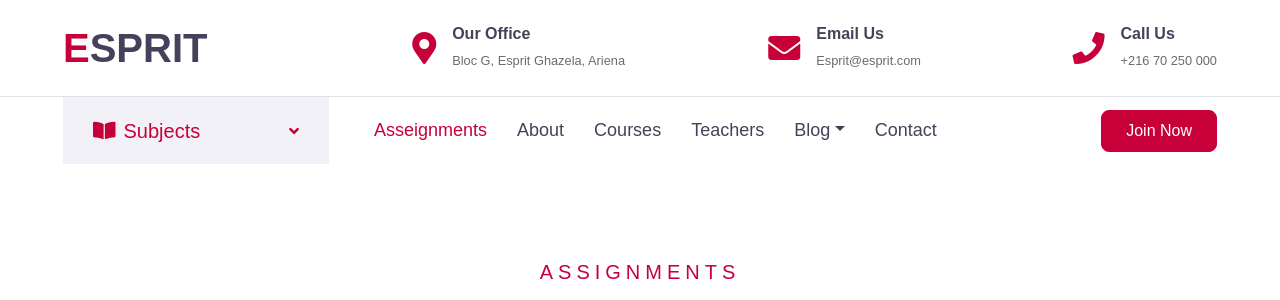
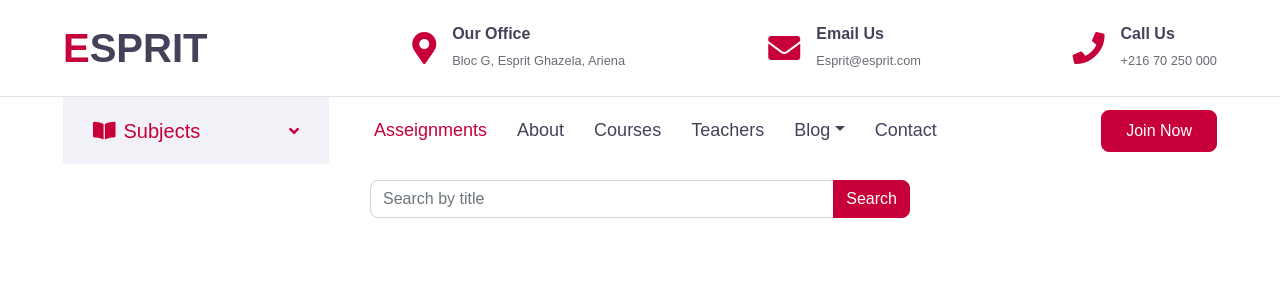
Before and after one commit to nada-elouedi/pi_angular, an Angular app: page /assignment in a window 1280 px wide. Shown: the top 300 px of the page. Built offline with nearby package versions, Linux system fonts and the light colour scheme; no server answers.

Commit message:
Search by Name

```diff
--- a/src/app/app.module.ts
+++ b/src/app/app.module.ts
@@ -7,6 +7,7 @@ import { NavbarComponent } from './layout/navbar/navbar.component';
 import { FooterComponent } from './layout/footer/footer.component';
 import { ListAssignmentComponent } from './layout/components/nada/list-assignment/list-assignment.component';
 import { HttpClientModule } from '@angular/common/http';
+import { FormsModule } from '@angular/forms';
 
 @NgModule({
   declarations: [
@@ -18,7 +19,8 @@ import { HttpClientModule } from '@angular/common/http';
   imports: [
     BrowserModule,
     AppRoutingModule,
-    HttpClientModule
+    HttpClientModule,
+    FormsModule
   ],
   providers: [],
   bootstrap: [AppComponent]
--- a/src/app/layout/components/nada/list-assignment/list-assignment.component.html
+++ b/src/app/layout/components/nada/list-assignment/list-assignment.component.html
@@ -15,6 +15,21 @@
 </head>
 
 <body>
+    <!-- Filter Section -->
+    <div class="container-fluid py-3">
+        <div class="container">
+            <div class="row">
+                <div class="col-md-6 offset-md-3">
+                    <div class="input-group mb-3">
+                        <input type="text" class="form-control" placeholder="Search by title" [(ngModel)]="searchTitle">
+                        <div class="input-group-append">
+                            <button class="btn btn-primary" type="button" (click)="search()">Search</button>
+                        </div>
+                    </div>
+                </div>
+            </div>
+        </div>
+    </div>
     <!-- Courses Start -->
     <div class="container-fluid py-5">
         <div class="container py-5">
--- a/src/app/layout/components/nada/list-assignment/list-assignment.component.ts
+++ b/src/app/layout/components/nada/list-assignment/list-assignment.component.ts
@@ -7,9 +7,13 @@ import { AssignmentServiceService } from 'src/app/services/assignment-service.se
   styleUrls: ['./list-assignment.component.scss']
 })
 export class ListAssignmentComponent implements OnInit {
+  searchAssignments() {
+    throw new Error('Method not implemented.');
+  }
 
   data: any;
   end: any
+  searchTitle: string = '';
   constructor(private service: AssignmentServiceService) {
 
   }
@@ -28,5 +32,22 @@ export class ListAssignmentComponent implements OnInit {
       this.end = enddate;
     })
   }
+  search() {
+    if (this.searchTitle.trim() !== '') {
+      this.service.searchAssignments(this.searchTitle).subscribe(
+        (response: any[]) => { // Explicitly typing response as any[]
+          console.log('Search results:', response);
+          this.data = response;
+        },
+        (error: any) => { // Explicitly typing error as any
+          console.error('Error searching assignments:', error);
+        }
+      );
+    } else {
+      // If search title is empty, get all assignments
+      this.getData();
+    }
+  }
+
 
 }
--- a/src/app/services/assignment-service.service.ts
+++ b/src/app/services/assignment-service.service.ts
@@ -6,8 +6,8 @@ import { Observable } from 'rxjs';
   providedIn: 'root'
 })
 export class AssignmentServiceService {
+  searchTitle: string = ''; searchResults: any[] = []; constructor(private _httpClient: HttpClient) {
 
-  constructor(private _httpClient: HttpClient) {
   }
 
   getList(): Observable<any> {
@@ -16,6 +16,12 @@ export class AssignmentServiceService {
   sortedAssignment(): Observable<any> {
     return this._httpClient.get("http://localhost:3000/assignments/sorted-by-end-date")
   }
+  searchAssignments(searchTitle: string): Observable<any[]> {
+    const searchTitleLowerCase = this.searchTitle.toLowerCase(); // Convert search term to lowercase
+
+    return this._httpClient.get<any[]>('http://localhost:3000/assignments/search?title=' + searchTitle);
+  }
+
 
 
 }
```
